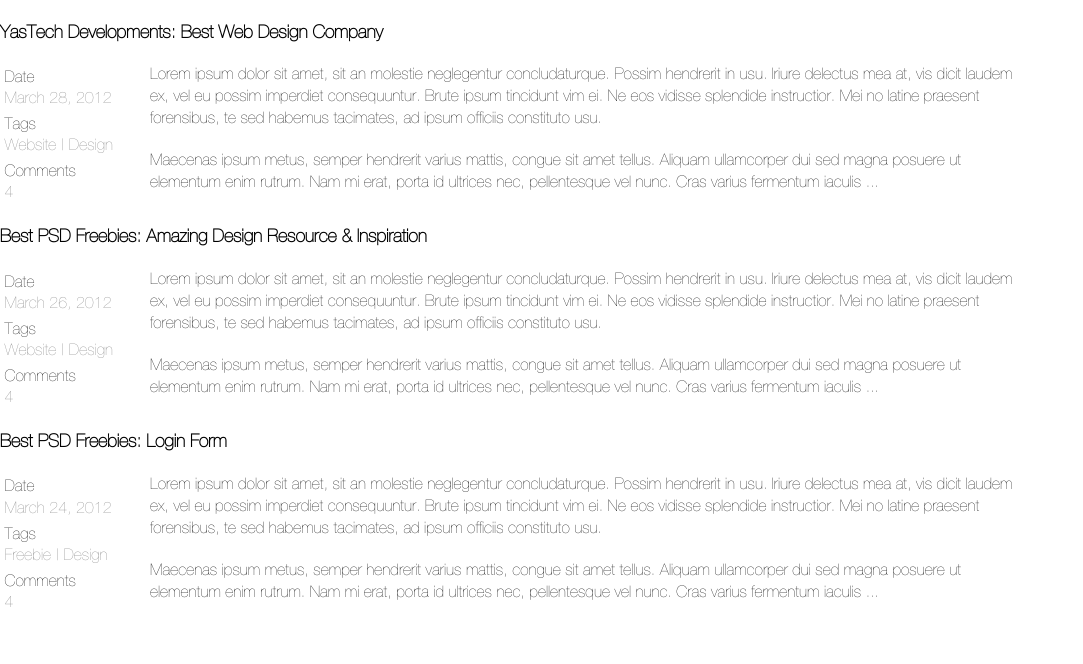
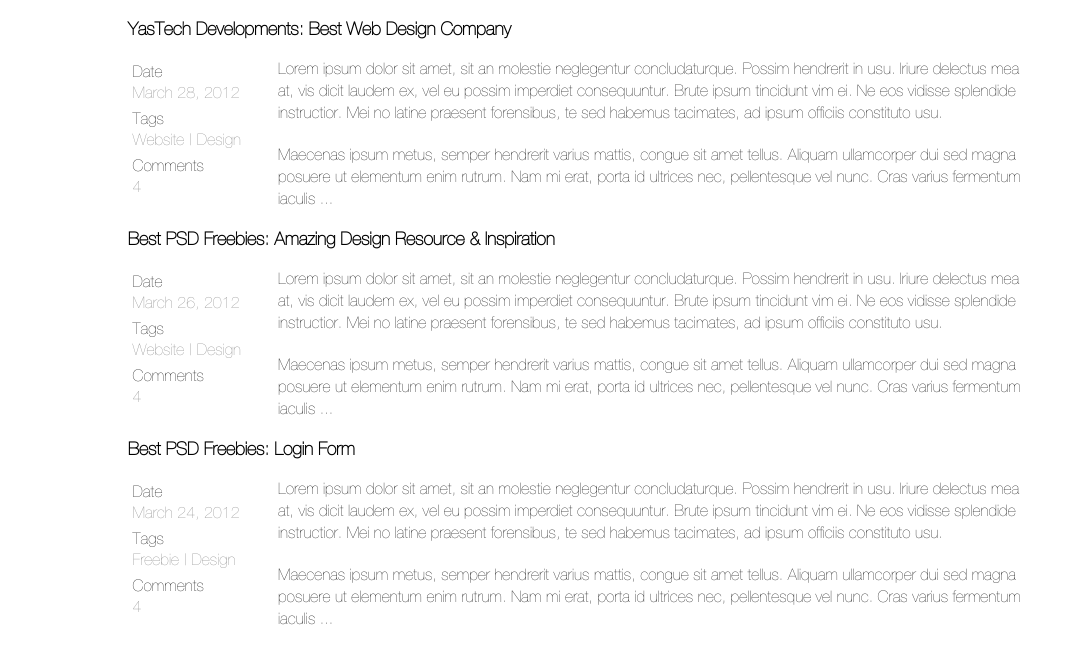
Before and after one commit to IMarty/git-training, a plain HTML site: page pages/blog.html in a window 1280 px wide. Shown: the whole page, without its empty margins (0-1083 px from the left). Drawn offline with Linux system fonts and the light colour scheme.

Commit message:
Update blog.css

```diff
--- a/style/blog.css
+++ b/style/blog.css
@@ -6,7 +6,8 @@
 }
 
 .blogcontainer {
-    margin: 0 auto 2%;
+    margin: 0 auto 2% 10%;
+    width: 80%;
 }
 
 .blogcontent {
```
